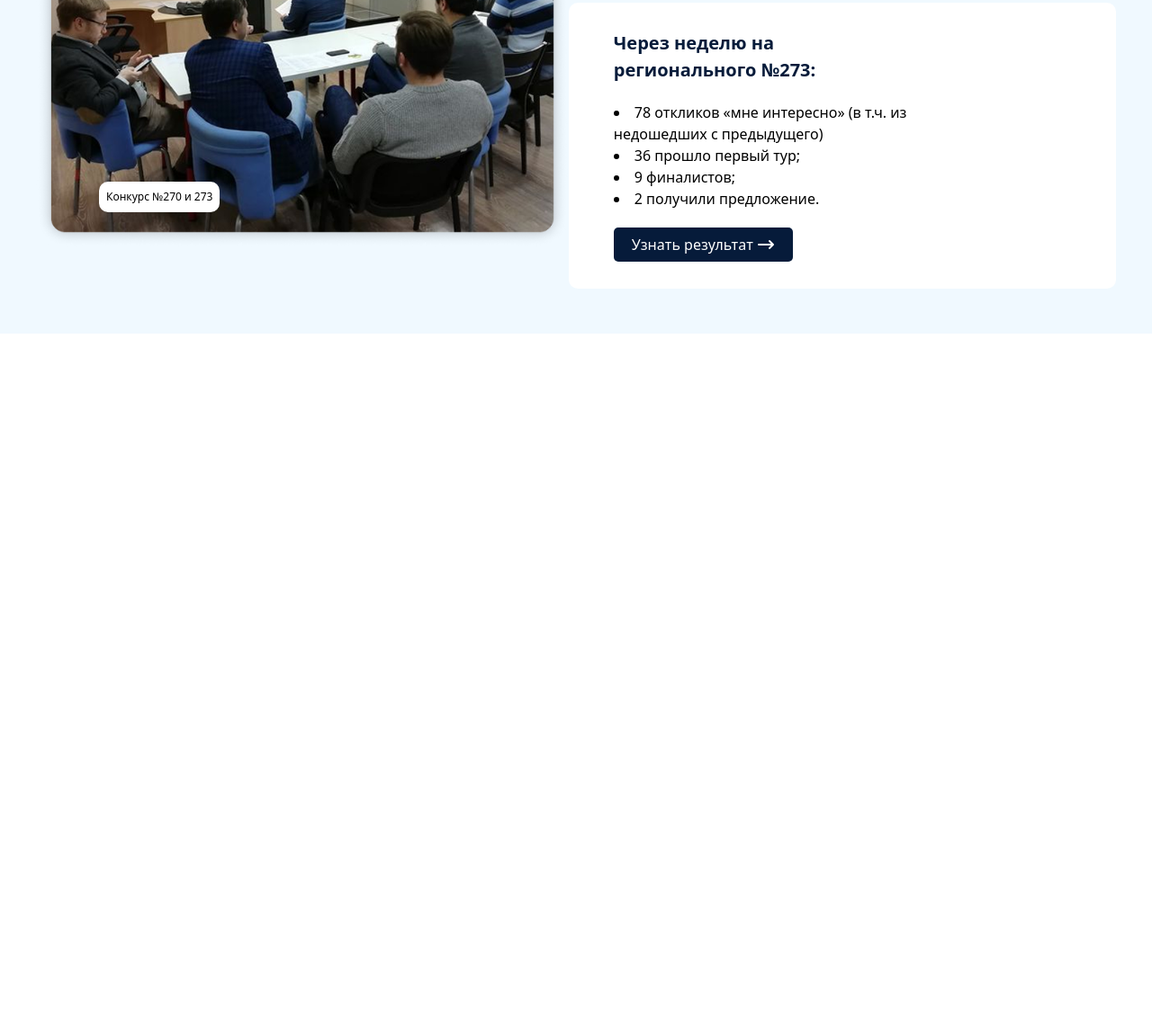
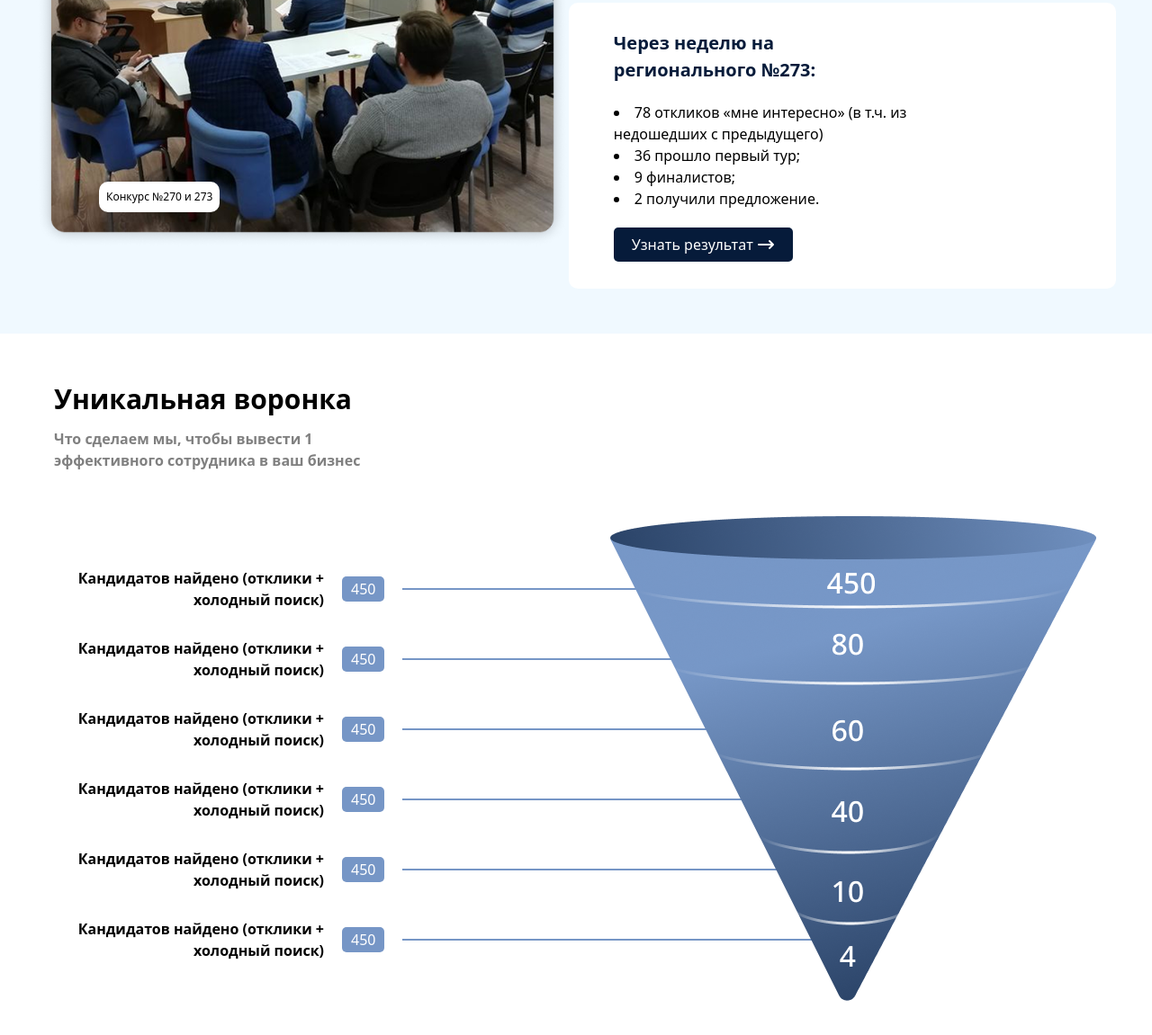
Before and after one commit to Faridun-07/Examweek2, a website: page index.html in a window 1280 px wide. Shown: the part 4333-5484 px from the top of the page at 90% size. Before the commit the page ends 4704 px from the top, so only its background shows below. Drawn offline with Linux system fonts and the light colour scheme.

Commit message:
Add section 7

```diff
--- a/index.html
+++ b/index.html
@@ -285,6 +285,60 @@
         </div>
     </section>
     </div>
+    <section class="max-w-300 m-auto flex flex-col gap-[50px] lg:p[100px_0] p-[50px_20px]">
+           <div class="flex flex-col gap-[10px]">
+            <h1 class="text-[30px] font-bold">Уникальная воронка</h1>
+            <p class="text-[gray] lg:w-[350px] font-bold">Что сделаем мы, чтобы вывести 1 эффективного сотрудника в ваш бизнес</p>
+        </div>
+        <div class="flex flex-col-reverse gap-[30px] lg:flex-row lg:justify-between lg:items-center">
+            <aside class="flex flex-col gap-[30px]">
+                <div class="flex gap-[20px] items-center">
+                    <div class="flex gap-[20px]  justify-start items-center">
+                        <p class="font-bold text-end lg:w-[300px]">Кандидатов найдено (отклики + холодный поиск)</p>
+                        <p class="bg-[#7696C6] text-[white] p-[2px_10px] rounded-[5px]">450</p>
+                    </div>
+                    <img class="hidden lg:flex" src="./src/images/Line.png" alt="">
+                </div>
+                  <div class="flex gap-[20px] items-center">
+                    <div class="flex gap-[20px]  justify-start items-center">
+                        <p class="font-bold text-end lg:w-[300px]">Кандидатов найдено (отклики + холодный поиск)</p>
+                        <p class="bg-[#7696C6] text-[white] p-[2px_10px] rounded-[5px]">450</p>
+                    </div>
+                    <img class="hidden lg:flex" src="./src/images/line2.png" alt="">
+                </div>
+                  <div class="flex gap-[20px] items-center">
+                    <div class="flex gap-[20px]  justify-start items-center">
+                        <p class="font-bold text-end lg:w-[300px]">Кандидатов найдено (отклики + холодный поиск)</p>
+                        <p class="bg-[#7696C6] text-[white] p-[2px_10px] rounded-[5px]">450</p>
+                    </div>
+                    <img class="hidden lg:flex" src="./src/images/Line.png" alt="">
+                </div>
+                  <div class="flex gap-[20px] items-center">
+                    <div class="flex gap-[20px]  justify-start items-center">
+                        <p class="font-bold text-end lg:w-[300px]">Кандидатов найдено (отклики + холодный поиск)</p>
+                        <p class="bg-[#7696C6] text-[white] p-[2px_10px] rounded-[5px]">450</p>
+                    </div>
+                    <img class="hidden lg:flex" src="./src/images/Line.png" alt="">
+                </div>
+                  <div class="flex gap-[20px] items-center">
+                    <div class="flex gap-[20px]  justify-start items-center">
+                        <p class="font-bold text-end lg:w-[300px]">Кандидатов найдено (отклики + холодный поиск)</p>
+                        <p class="bg-[#7696C6] text-[white] p-[2px_10px] rounded-[5px]">450</p>
+                    </div>
+                    <img class="hidden lg:flex" src="./src/images/Line.png" alt="">
+                </div>
+                  <div class="flex gap-[20px] items-center">
+                    <div class="flex gap-[20px]  justify-start items-center">
+                        <p class="font-bold text-end lg:w-[300px]">Кандидатов найдено (отклики + холодный поиск)</p>
+                        <p class="bg-[#7696C6] text-[white] p-[2px_10px] rounded-[5px]">450</p>
+                    </div>
+                    <img class="hidden lg:flex"  src="./src/images/Line.png" alt="">
+                </div>
+            </aside>
+            <img src="./src/images/group.png" alt="">
+        </div>
+    </section>
+
   </main>
   <footer></footer>
 </body>
```
Also changed, not shown: src/images/Line.png (added), src/images/group.png (added), src/images/line2.png (added), src/output.css.
